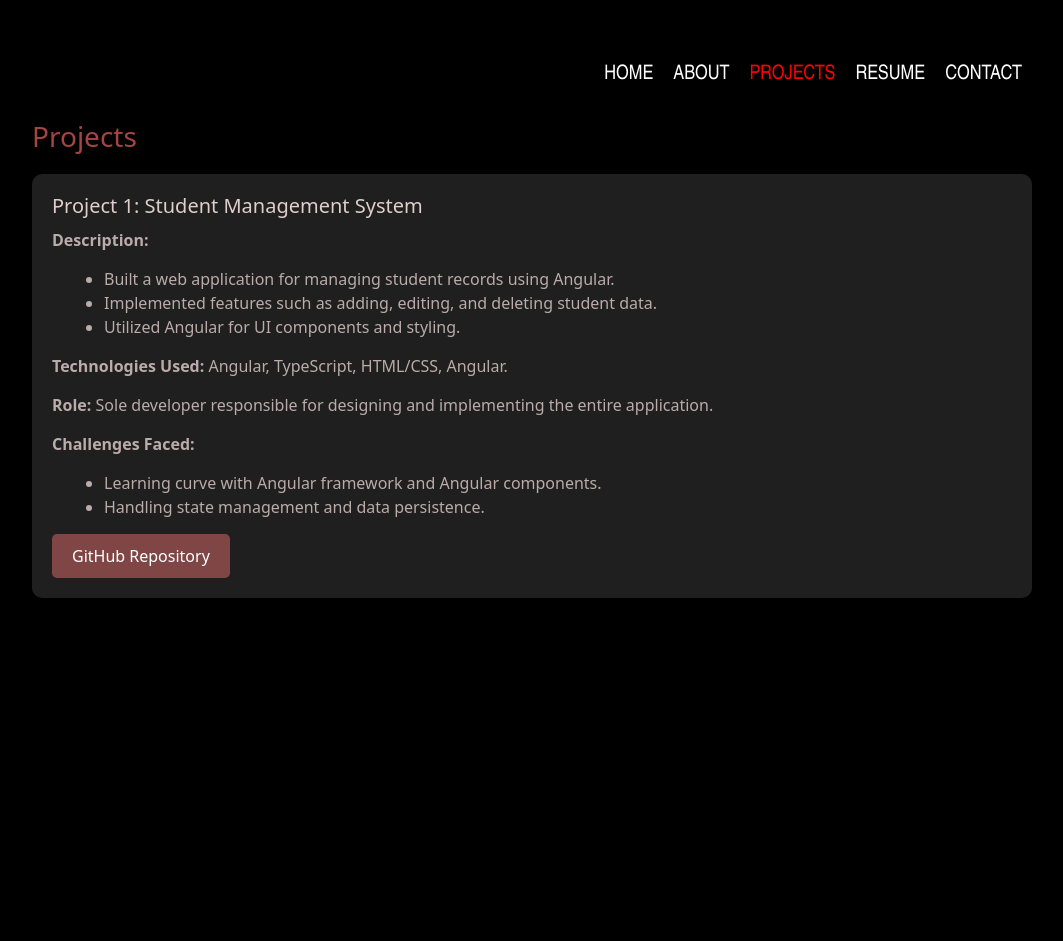
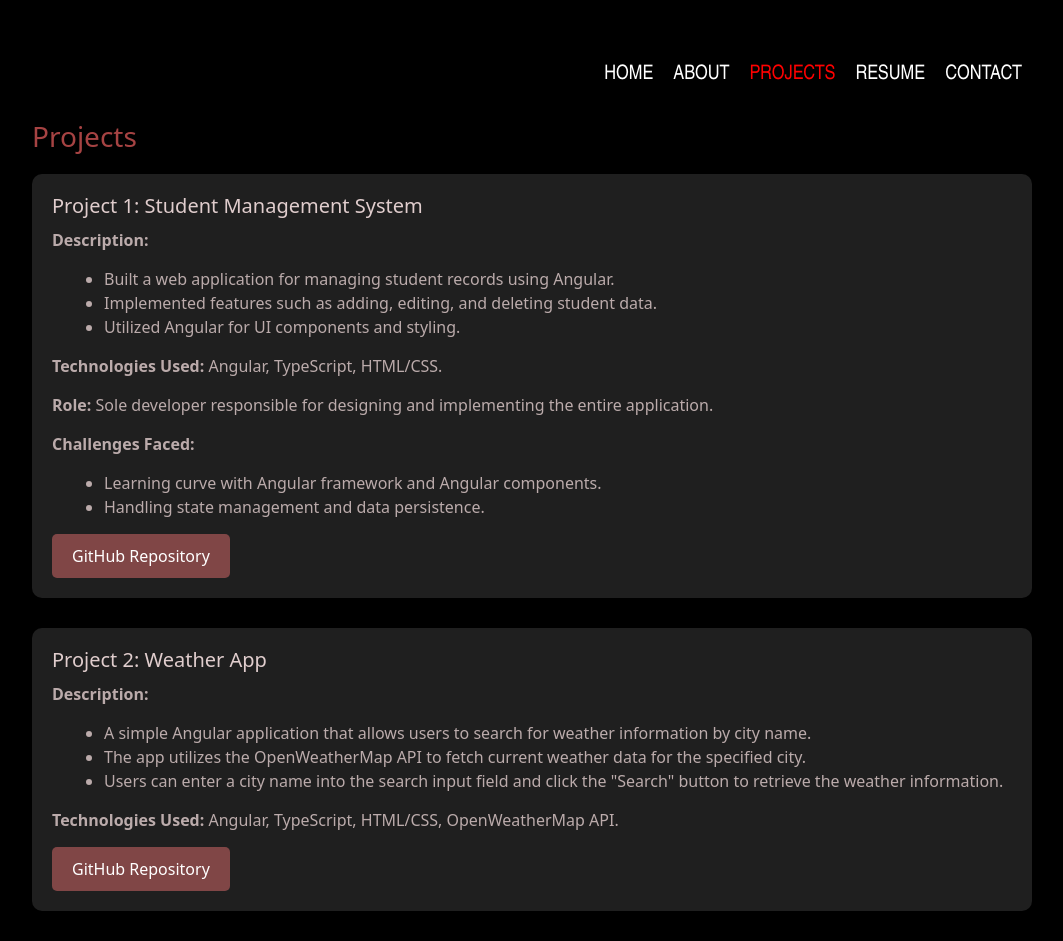
Before and after one commit to bardhoshimajlinda/Portfolio, an Angular app: page /projects in a window 1280 px wide. Shown: the whole page, without its empty margins (108-1171 px from the left). Before the commit the page ends 800 px from the top, so only its background shows below. Built offline with nearby package versions, Linux system fonts and the light colour scheme.

Commit message:
Projects component

```diff
--- a/src/app/projects/projects.component.html
+++ b/src/app/projects/projects.component.html
@@ -9,7 +9,7 @@
       <li>Implemented features such as adding, editing, and deleting student data.</li>
       <li>Utilized Angular for UI components and styling.</li>
     </ul>
-    <p><strong>Technologies Used:</strong> Angular, TypeScript, HTML/CSS, Angular.</p>
+    <p><strong>Technologies Used:</strong> Angular, TypeScript, HTML/CSS.</p>
     <p><strong>Role:</strong> Sole developer responsible for designing and implementing the entire application.</p>
     <p><strong>Challenges Faced:</strong></p>
     <ul>
@@ -20,3 +20,20 @@
       <a href="https://github.com/bardhoshimajlinda/Angular-App" class="button">GitHub Repository</a>
     </div>
   </div>
+</section>
+
+<section class="projects">
+  <div class="project">
+    <h3>Project 2: Weather App</h3>
+    <p><strong>Description:</strong></p>
+    <ul>
+      <li>A simple Angular application that allows users to search for weather information by city name.</li>
+      <li>The app utilizes the OpenWeatherMap API to fetch current weather data for the specified city.</li>
+      <li>Users can enter a city name into the search input field and click the "Search" button to retrieve the weather information.</li>
+    </ul>
+    <p><strong>Technologies Used:</strong> Angular, TypeScript, HTML/CSS, OpenWeatherMap API.</p>
+    <div class="buttons">
+      <a href="https://github.com/bardhoshimajlinda/WeatherApp-angular" class="button">GitHub Repository</a>
+    </div>
+  </div>
+</section>
```
